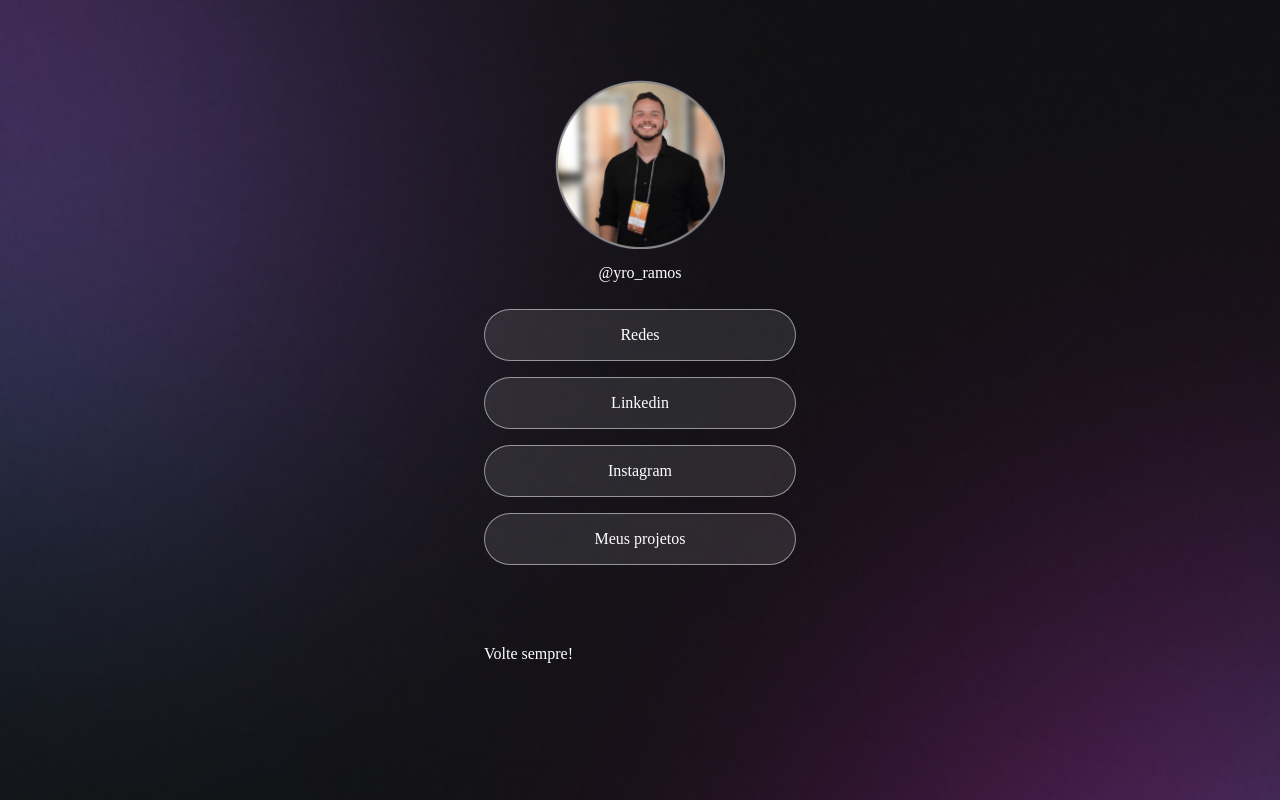
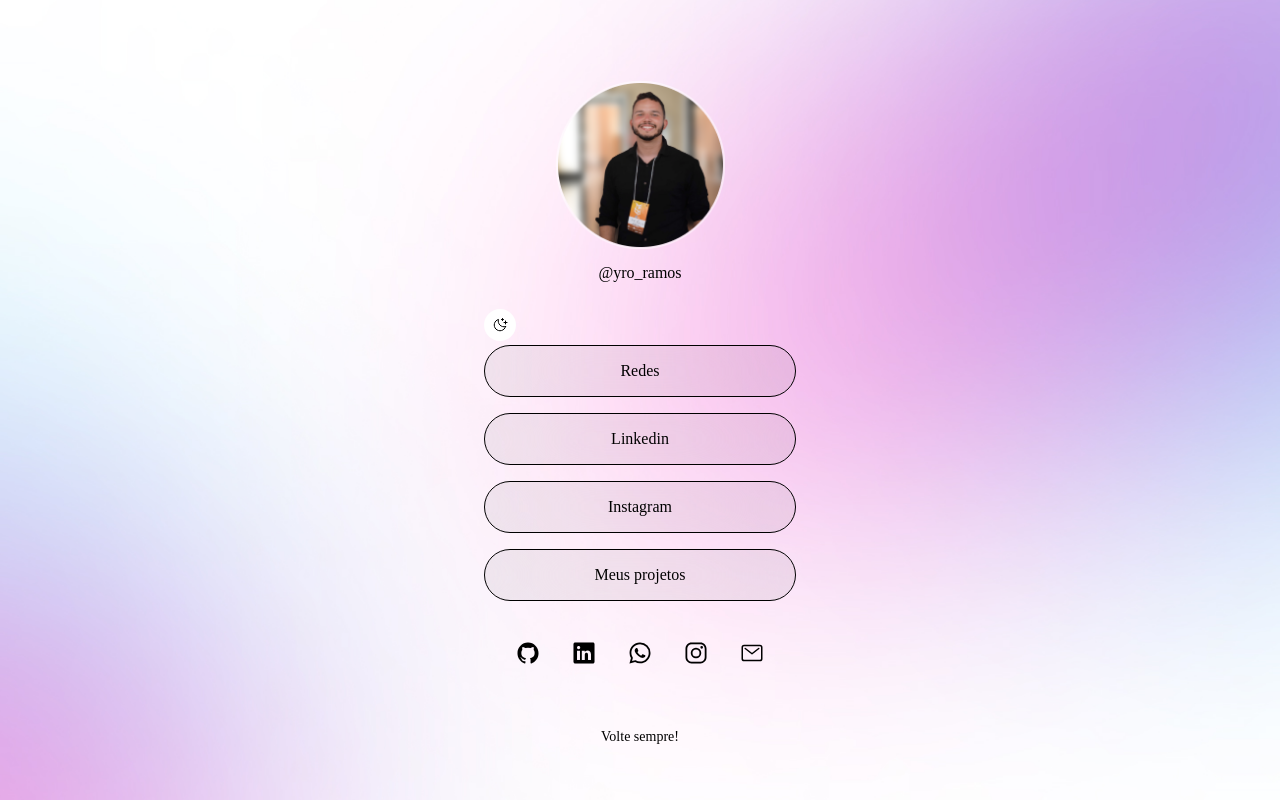
Before and after one commit to Yuri-Ramos/DocLinks, a plain HTML site: page index.html in a window 1280 px wide. Drawn offline with nearby package versions, Linux system fonts and the light colour scheme.

Commit message:
:hammer: att

```diff
--- a/index.html
+++ b/index.html
@@ -1,5 +1,5 @@
 <!DOCTYPE html>
-<html lang="PT-br">
+<html lang="PT-br" class="light">
 
 <head>
   <link rel="preconnect" href="https://fonts.googleapis.com">
@@ -18,6 +18,12 @@
       <img src="./assets/perfil.png" alt="foto de avatar">
       <p>@yro_ramos</p>
 
+
+    </div>
+    <div id="switch">
+      <button>
+
+      </button>
 
     </div>
     <ul>
--- a/style.css
+++ b/style.css
@@ -3,14 +3,29 @@
   padding: 0;
   box-sizing: border-box;
 }
+:root {
+  --text-color: white;
+  --bg-url: url(./assets/background.jpg);
+  --stroke-color: rgba(255, 255, 255, 0.5);
+  --surface-color: rgba(255, 255, 255, 0.05);
+  --surface-color-hover: rgba(0, 0, 0, 0.2);
+  --hightligh-color: rgba(0, 0, 0, 0.1);
+}
+.light {
+  --text-color: black;
+  --bg-url: url(./assets/background-light.jpg);
+  --stroke-color: rgba(0, 0, 0, 0.5);
+  --surface-color: rgba(0, 0, 0, 0.05);
+  --surface-color-hover: rgba(255, 255, 255, 0.2);
+  --hightligh-color: rgba(255, 255, 255, 0.5);
+}
 
 body {
-  background-color: black;
-  background: url(./assets/background.jpg) no-repeat top center/cover;
+  background: var(--bg-url) no-repeat top center/cover;
 }
 body * {
   font-size: "inter", sans-serif;
-  color: #ffffff;
+  color: var(--text-color);
 }
 
 #container {
@@ -30,6 +45,15 @@ body * {
   line-height: 24px;
   margin-top: 8px;
 }
+/* Switch*/
+#switch button {
+  width: 32px;
+  height: 32px;
+  background: white url(./assets/moon.stars.svg) no-repeat center;
+  border: 0;
+  border-radius: 50%;
+}
+
 /* links-lista */
 
 ul {
@@ -44,18 +68,19 @@ ul li a {
   align-items: center;
   justify-content: center;
   padding: 16px 24px;
-  background: rgba(255, 255, 255, 0.1);
-  border: 1px solid rgba(255, 255, 255, 0.5);
+  background: var(--surface-color);
+  border: 1px solid var(--stroke-color);
   border-radius: 32px;
   backdrop-filter: blur(50px);
   text-decoration: none;
   font-weight: 500;
   transition: background 0.7s;
+  border: 1.5px solid var(--text-color);
 }
 /* sudo selector*/
 ul li a:hover {
-  background: rgba(255, 255, 255, 0.05);
-  border: 1.5px solid #fff;
+  background: var(--surface-color-hover);
+  border: 1.5px solid var(--text-color);
 }
 #social-links {
   display: flex;
@@ -73,5 +98,10 @@ ul li a:hover {
   border-radius: 50px;
 }
 #social-links a:hover {
-  background: rgba(255, 255, 255, 0.5);
+  background: var(--hightligh-color);
 }
+footer {
+  padding: 24px 0;
+  text-align: center;
+  font-size: 14px;
+}
```
Also changed, not shown: assets/background-light.jpg (added), assets/moon.stars.svg (added).
